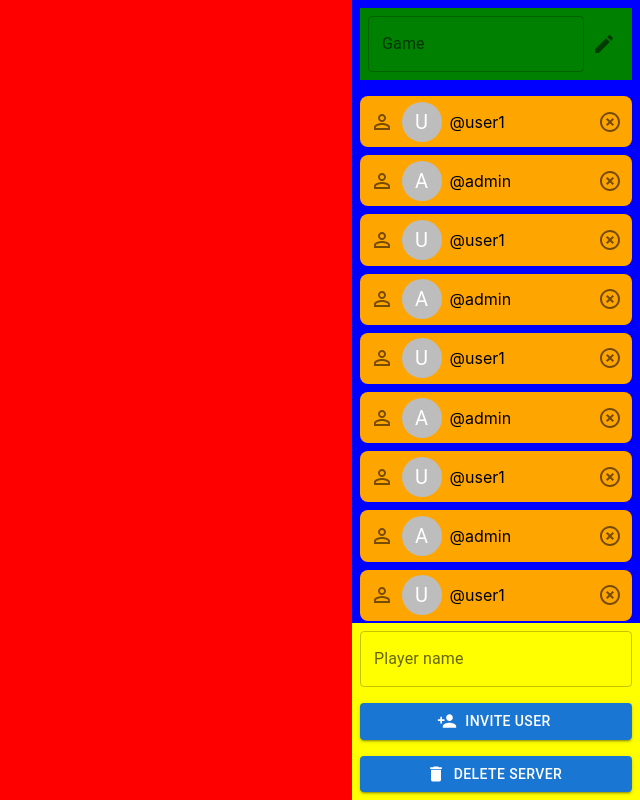
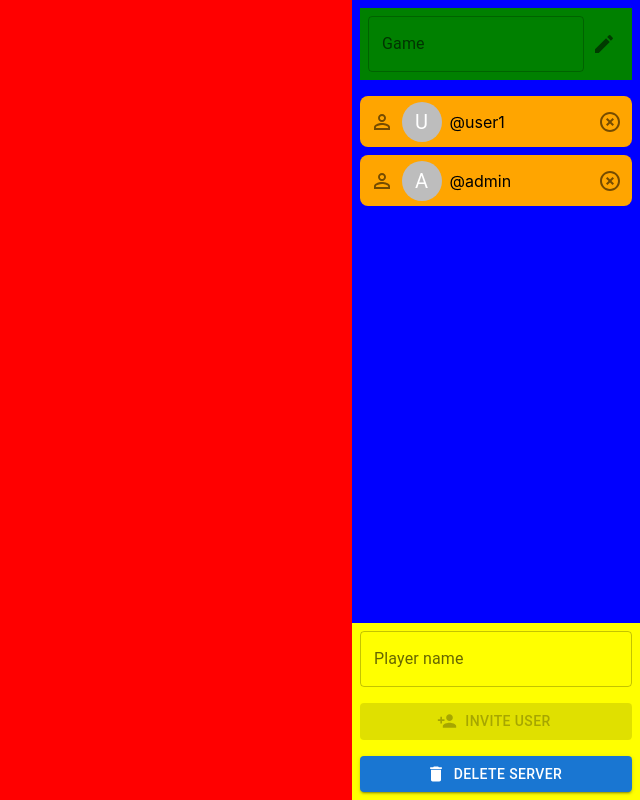
Before and after one commit to aythels/rpg-node-board, a React (Create React App) app in the folder frontend/: page /sidebar in a window 1280 px wide. Shown: the whole page, without its empty margins (640-1280 px from the left). Built offline with nearby package versions, Linux system fonts and the light colour scheme.

Commit message:
Implement player invites

```diff
--- a/frontend/src/App.tsx
+++ b/frontend/src/App.tsx
@@ -1,15 +1,32 @@
 import { BrowserRouter, Route, Switch } from 'react-router-dom';
+import { GETplayers, GETuserByUsername, addUserToGame } from './mock-backend';
 import { ThemeProvider, createTheme } from '@mui/material';
 import CanvasSidebar from './components/CanvasSidebar/CanvasSidebar';
 import DummyComponent from './components/DummyComponent';
-import { GETplayers } from './mock-backend';
 import Home from './components/Home';
+import { useState } from 'react';
 
 function App(): JSX.Element {
   const customTheme = createTheme({
     // Note: to be edited later
     palette: {},
   });
+
+  // Note: Mock fetching data from backend
+  const currentGameId = 7;
+  const [players, setPlayers] = useState(GETplayers(currentGameId));
+
+  const handleInviteUserClicked = (username: string) => {
+    // Note: Mock fetching data from backend
+    const user = GETuserByUsername(username);
+    if (user) {
+      setPlayers((prevPlayers) => [...prevPlayers, user]);
+      // Note: Mock adding data to backend
+      addUserToGame(user, currentGameId);
+    } else {
+      alert(`User ${username} could not be found!`);
+    }
+  };
 
   return (
     <ThemeProvider theme={customTheme}>
@@ -23,7 +40,7 @@ function App(): JSX.Element {
             render={() => (
               // TODO: replace wrapper with canvas
               <div style={{ backgroundColor: 'red', height: '100vh' }}>
-                <CanvasSidebar players={GETplayers(7)} />
+                <CanvasSidebar players={players} onInviteUserClicked={handleInviteUserClicked} />
               </div>
             )}
           />
--- a/frontend/src/components/CanvasSidebar/CanvasSidebar.tsx
+++ b/frontend/src/components/CanvasSidebar/CanvasSidebar.tsx
@@ -1,7 +1,7 @@
 import './canvasSidebar.css';
 import { Avatar, Button, IconButton, TextField } from '@mui/material';
+import { ChangeEvent, Component } from 'react';
 import { Delete, Edit, HighlightOff, PersonAdd, PersonOutline } from '@mui/icons-material';
-import { Component } from 'react';
 import { User } from '../../types';
 // eslint-disable-next-line
 // @ts-ignore react-uuid has no type declaration file
@@ -9,16 +9,21 @@ import uuid from 'react-uuid';
 
 interface Props {
   players: User[];
+  onInviteUserClicked: (userName: string) => void;
 }
 
-export default class CanvasSidebar extends Component<Props> {
-  tempPlayers = [
-    ...this.props.players,
-    ...this.props.players,
-    ...this.props.players,
-    ...this.props.players,
-    ...this.props.players,
-  ];
+interface State {
+  inviteName: string;
+}
+
+export default class CanvasSidebar extends Component<Props, State> {
+  state: State = {
+    inviteName: '',
+  };
+
+  handleInviteNameChanged = (event: ChangeEvent<HTMLInputElement>): void => {
+    this.setState({ inviteName: event.target.value });
+  };
 
   render(): JSX.Element {
     return (
@@ -34,7 +39,7 @@ export default class CanvasSidebar extends Component<Props> {
           </div>
         </div>
         <div className="player-list">
-          {this.tempPlayers.map((player: User) => (
+          {this.props.players.map((player: User) => (
             <div key={uuid()} className="player-card">
               <IconButton aria-label="Remove player" component="span">
                 <PersonOutline />
@@ -51,14 +56,28 @@ export default class CanvasSidebar extends Component<Props> {
         </div>
         <div className="footer">
           <div className="footer__item__wrapper">
-            <TextField className="footer__item" id="outlined-basic" label="Player name" variant="outlined" />
+            <TextField
+              value={this.state.inviteName}
+              onChange={this.handleInviteNameChanged}
+              className="footer__item"
+              id="outlined-basic"
+              label="Player name"
+              variant="outlined"
+            />
           </div>
           <div className="footer__item__wrapper">
             <Button
+              onClick={() => {
+                this.props.onInviteUserClicked(this.state.inviteName);
+                this.setState({
+                  inviteName: '',
+                });
+              }}
               className="footer__item"
               startIcon={<PersonAdd />}
               variant="contained"
               aria-label="invite user to the game"
+              disabled={!this.state.inviteName}
             >
               Invite user
             </Button>
@@ -73,3 +92,12 @@ export default class CanvasSidebar extends Component<Props> {
     );
   }
 }
+
+// TODO:
+// - user remove
+// - user promote
+// - delete server
+// - game name bind
+// - game name change
+// - modals
+// - handle user already added
--- a/frontend/src/mock-backend.tsx
+++ b/frontend/src/mock-backend.tsx
@@ -79,8 +79,16 @@ export const GETuserById = (id: number): User => {
   return globalUsers.filter((user) => user.id == id)[0];
 };
 
+export const GETuserByUsername = (username: string): User | undefined => {
+  return globalUsers.find((user) => user.username == username);
+};
+
 export const GETsubnodesByNodeId = (node_id: number): Subnode[] => {
   return globalSubnodes.filter((subnode) => subnode.node_id == node_id);
+};
+
+export const addUserToGame = (user: User, gameId: number): void => {
+  // ...
 };
 
 const GETgame = (id: number): Game => {
```
